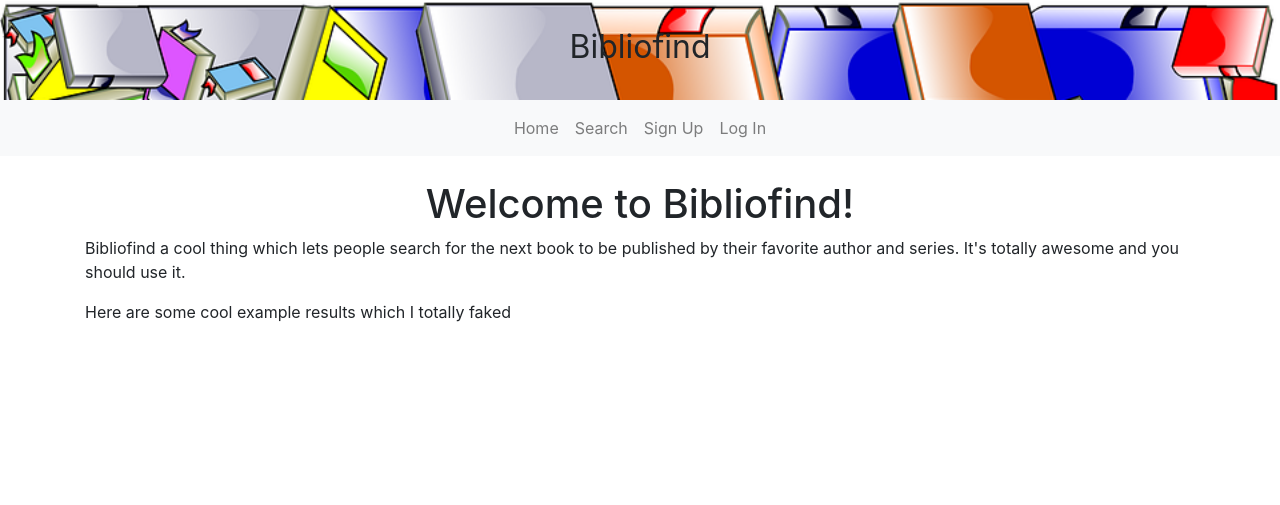
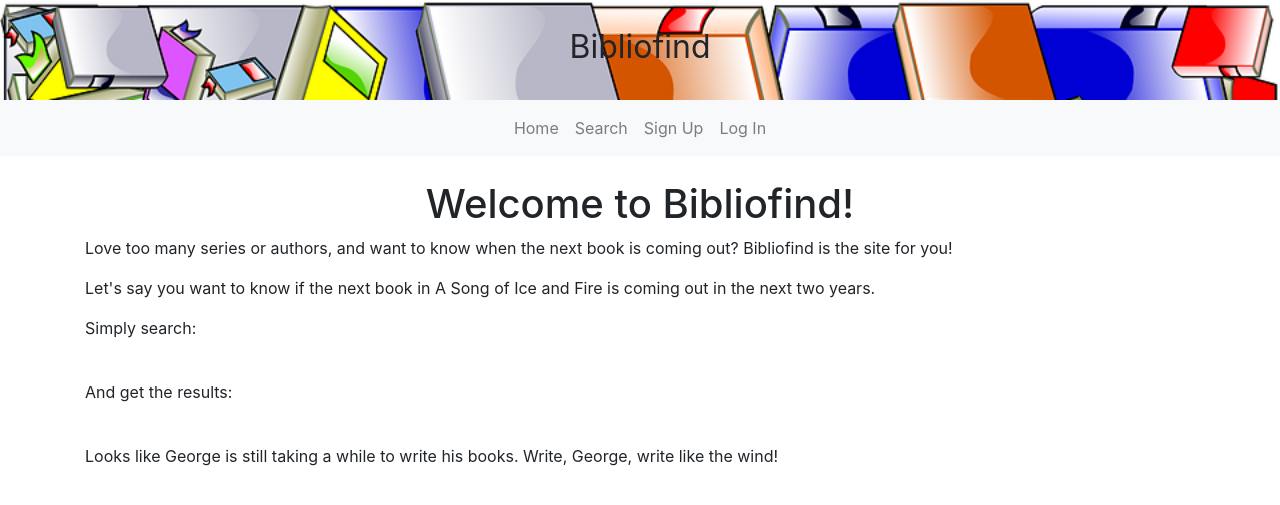
Before and after one commit to sdublish/hackbright-project, a Flask app: page / in a window 1280 px wide. Shown: the top 505 px of the page. Run offline with Flask 2, Linux system fonts and the light colour scheme; parts of the project's set-up code (start-up, migrations or seed data) failed here and were passed over; some libraries are stand-ins or nearby versions.

Commit message:
Last changes before code freeze

```diff
--- a/server.py
+++ b/server.py
@@ -80,6 +80,7 @@ def show_search():
 
 @app.route("/search.json", methods=["POST"])
 def search_json():
+    """ Returns search results based off author or series inputted"""
     author = request.form.get("author")
     series_id = request.form.get("series")
     timeframe = int(request.form.get("timeframe"))
@@ -90,7 +91,7 @@ def search_json():
     py_date = datetime.strptime(date_str, "%b %d %Y")
     td = timedelta(days=timeframe)
 
-    if author:  # considering moving this to google_util, even though functionality isn't reused
+    if author:
         payload = {"q": "inauthor:" + author,
                    "langRestrict": "en",
                    "orderBy": "newest",
@@ -102,7 +103,6 @@ def search_json():
 
         if response.status_code == 200:
             results = response.json()
-            # can clean up the code here
             next_book = results["items"][0]["volumeInfo"]
             next_book_cover = no_cover_img
 
@@ -112,12 +112,13 @@ def search_json():
             next_book_id = results["items"][0]["id"]
 
             published_date = get_pub_date_with_book_id(next_book_id)
-            # if error, return jsonify({status:error})
-            # what if this returns an error? What do I want to do?
+
+            if published_date == "error":
+                return jsonify({"status": "error"})
+
             pdate = convert_string_to_datetime(published_date)
 
-            most_recent = (next_book["title"], published_date, next_book_cover)
-            result = most_recent
+            result = (next_book["title"], published_date, next_book_cover)
 
             if td and not (py_date <= pdate <= py_date + td):
                 if pdate < py_date:
@@ -139,24 +140,23 @@ def search_json():
                             break
 
             if "search_history" in session:
-                search = (date, tf_str, author, most_recent, result)
+                search = (date, tf_str, author, result)
                 # this looks redundant, but if I try to modify the session value directly
                 # it doesn't update, so it has to be like this
                 s_history = session["search_history"]
                 s_history.append(search)
                 session["search_history"] = s_history
 
-            return jsonify({"results": result, "most_recent": most_recent})
+            return jsonify({"status": "ok", "results": result})
 
-        # need to figure out how I want to handle if the API throws an error
+        return jsonify({"status": "error"})
 
     else:  # if series is being searched
-        # need to modify this to handle what would happen if it returns an error
         series = Series.query.get(series_id)
         results = get_last_book_of_series(series.series_name, series.goodreads_id, py_date, td)
 
         if "search_history" in session:
-            search = (date, tf_str, series.series_name, results["most_recent"], results["results"])
+            search = (date, tf_str, series.series_name, results["results"])
             # this looks redundant, but if I try to modify the session value directly
             # it doesn't update, so it has to be like this
             s_history = session["search_history"]
@@ -190,6 +190,7 @@ def show_adv_search():
 
 @app.route("/by-author", methods=["POST"])
 def search_by_author():
+    """ Returns list of series associated with author"""
     author_name = request.form.get("author")
     author = Author.query.filter_by(author_name=author_name).first()
 
@@ -226,11 +227,10 @@ def search_by_author():
                 return redirect("/adv-search")
 
     else:  # author is not in database
-        # can you unpack a tuple? Might make sense here
-        actual_info = get_author_goodreads_info(author_name)
+        possible_id, possible_name = get_author_goodreads_info(author_name)
 
-        if actual_info[0]:
-            possible_author = Author.query.filter_by(goodreads_id=actual_info[0]).first()
+        if possible_id:
+            possible_author = Author.query.filter_by(goodreads_id=possible_id).first()
 
             if possible_author:  # if there was a typo that goodreads handled
                 series_info = get_series_list_by_author(possible_author.goodreads_id)
@@ -245,15 +245,15 @@ def search_by_author():
                     return redirect("/adv-search")
 
             else:  # author is not in database
-                db.session.add(Author(author_name=actual_info[1], goodreads_id=actual_info[0]))
+                db.session.add(Author(author_name=possible_name, goodreads_id=possible_id))
                 db.session.commit()
-                series_info = get_series_list_by_author(actual_info[0])
+                series_info = get_series_list_by_author(possible_id)
 
                 if series_info is not None:  # if we get results
-                    if author_name != actual_info[1]:
-                        flash("Showing results for {} instead of {}".format(actual_info[1], author_name), "info")
+                    if author_name != possible_name:
+                        flash("Showing results for {} instead of {}".format(possible_name, author_name), "info")
 
-                    title = "Series by {}".format(actual_info[1])
+                    title = "Series by {}".format(possible_name)
                     return render_template("series_results.html", series=series_info, title=title, tfs=timeframes)
 
                 else:  # did not get results/returned None
@@ -267,6 +267,7 @@ def search_by_author():
 
 @app.route("/by-book", methods=["POST"])
 def search_by_book():
+    """ Returns search results based off book title"""
     title = request.form.get("title")
 
     payload = {"q": title, "key": goodreads_key}
@@ -297,7 +298,7 @@ def search_by_book():
 
 @app.route("/book-series", methods=["POST"])
 def series_by_books():
-    # could definitely do unpacking here, if I wanted to
+    """ Shows series linked to book """
     book_info = request.form.get("book").split("||")
     book_id = book_info[0].strip()
     book_name = book_info[1].strip()
@@ -330,6 +331,7 @@ def series_by_books():
 
 @app.route("/series-result.json", methods=["POST"])
 def show_series_results():
+    """ Returns last book of series """
     series_id = request.form.get("id")
     series_name = request.form.get("name")
 
@@ -345,7 +347,7 @@ def show_series_results():
         results = get_last_book_of_series(series_name, series_id, py_date, td)
 
         if "search_history" in session:
-            search = (date, tf_str, series_name, results["most_recent"], results["results"])
+            search = (date, tf_str, series_name, results["results"])
             # this looks redundant, but if I try to modify the session value directly
             # it doesn't update, so it has to be like this
             s_history = session["search_history"]
@@ -356,6 +358,7 @@ def show_series_results():
             db.session.add(Series(goodreads_id=series_id, series_name=series_name))
             db.session.commit()
 
+        print(results)
         return jsonify(results)
 
     else:
@@ -370,6 +373,7 @@ def show_login():
 
 @app.route("/login", methods=["POST"])
 def login():
+    """ Logs in user if information matches what is in database """
     email = request.form.get("email")
     password = request.form.get("password")
     user = User.query.filter_by(email=email).first()
@@ -408,6 +412,7 @@ def show_signup():
 
 @app.route("/sign-up", methods=["POST"])
 def signup():
+    """ Signs up user if information is entered correctly """
     email = request.form.get("email")
 
     if User.query.filter_by(email=email).first():  # if email exists in database
@@ -419,7 +424,6 @@ def signup():
         lname = request.form.get("lname")
         password = request.form.get("password")
 
-        # is there a way to prevent a user from signing up as a string of spaces??
         if fname and lname and email and password:
             db.session.add(User(email=email, fname=fname, lname=lname,
                                 password=generate_password_hash(password)))
@@ -447,7 +451,6 @@ def show_profile(user_id):
     user = User.query.get(user_id)
 
     if user:
-        # you know, I could probably change this query so it only returns the series_id...
         fav_series_id = [s.series_id for s in Fav_Series.query.filter_by(user_id=user_id).all()]
         series = Series.query.filter(db.not_(Series.series_id.in_(fav_series_id))).all()
         return render_template("user_info.html", user=user, series=series)
@@ -493,6 +496,7 @@ def confirm_oauth():
 
 @app.route("/update-profile", methods=["POST"])
 def update_profile():
+    """ Updates user profile based off what was inputted """
     user_id = session.get("user_id")
     description = request.form.get("description")
     fav_book = request.form.get("fav-book")
@@ -525,44 +529,61 @@ def update_profile():
 
 @app.route("/update-authors", methods=["POST"])
 def update_authors():
+    """ Updates who is the user's favorites authors """
     user_id = session.get("user_id")
     unfav_authors = request.form.getlist("author-remove")
     new_authors = request.form.get("new-author").strip().splitlines()
     # might change how I flash messages
 
     if unfav_authors:
+        auth_names = "Successfully removed:"
         for author_id in unfav_authors:
             author = Fav_Author.query.filter_by(author_id=author_id, user_id=user_id).first()
+
             if author:
                 db.session.delete(author)
-                flash("Successfully removed {}".format(author.author.author_name), "success")
+                auth_names += " {},".format(author.author.author_name)
+
+        flash(auth_names.rstrip(","), "success")
 
     if new_authors:
+        auth_fav = ""
+        auth_add = ""
+
         for author_name in new_authors:
             author = Author.query.filter_by(author_name=author_name).first()
 
             if author:  # if author in database
                 if Fav_Author.query.filter_by(author_id=author.author_id, user_id=user_id).first():
-                    flash("You already liked {}!".format(author.author_name), "warning")
+                    auth_fav += " {},".format(author.author_name)
 
                 else:
                     db.session.add(Fav_Author(author_id=author.author_id, user_id=user_id))
-                    flash("Successfully added {}".format(author_name), "success")
+                    auth_add += " {},".format(author_name)
+
             else:  # if author is NOT in database
-                # unpack data?
-                goodreads_info = get_author_goodreads_info(author_name)
+                gr_id, gr_name = get_author_goodreads_info(author_name)
 
-                if author_name != goodreads_info[1]:  # name entered and name returned from goodreads do not match (indicates typo)
-                    flash("Could not find {}. Did you mean {}?".format(author_name, goodreads_info[1]), "info")
+                if author_name != gr_name:  # name entered and name returned from goodreads do not match (indicates typo)
+                    flash("Could not find {}. Did you mean {}?".format(author_name, gr_name), "info")
 
                 else:  # author is definitely NOT in database
-                    # need to handle what should happen if it's None
-                    db.session.add(Author(author_name=goodreads_info[1], goodreads_id=goodreads_info[0]))
-                    db.session.commit()
+                    if gr_id:
+                        db.session.add(Author(author_name=gr_name, goodreads_id=gr_id))
+                        db.session.commit()
 
-                    author_id = Author.query.filter_by(author_name=author_name).first().author_id
-                    db.session.add(Fav_Author(author_id=author_id, user_id=user_id))
-                    flash("Successfully added {}".format(author_name), "success")
+                        author_id = Author.query.filter_by(author_name=author_name).first().author_id
+                        db.session.add(Fav_Author(author_id=author_id, user_id=user_id))
+                        auth_add += " {},".format(author_name)
+
+                    else:
+                        flash("{}} is not in Goodreads, so cannot add to favorites. Sorry!".format(author_name), "warning")
+
+        if auth_fav:
+            flash("You already liked:{}".format(auth_fav.rstrip(",")), "warning")
+
+        if auth_add:
+            flash("Successfully added:{}".format(auth_add.rstrip(",")), "success")
 
     db.session.commit()
     return redirect("/user/{}".format(user_id))
@@ -570,6 +591,7 @@ def update_authors():
 
 @app.route("/update-fav-author.json", methods=["POST"])
 def update_fav_author():
+    """ Adds author to user's list of favorite authors """
     user_id = session.get("user_id")
     author_id = request.form.get("author_id")
 
@@ -587,6 +609,7 @@ def update_fav_author():
 
 @app.route("/get-author-id.json", methods=["POST"])
 def get_author_id():
+    """ Returns author id for author name inputted """
     a_name = request.form.get("author")
     author = Author.query.filter_by(author_name=a_name).first()
 
@@ -609,41 +632,66 @@ def get_author_id():
                 return jsonify({"auth_status": "ok", "id": new_auth.author_id})
 
         else:  # author is not in goodreads
-            pass
+            return jsonify({"auth_status": "error"})
 
 
 @app.route("/update-series", methods=["POST"])
 def update_series():
+    """ Updates list of favorite series for user """
     user_id = session.get("user_id")
     unfav_series = request.form.getlist("series-remove")
     new_series = request.form.getlist("series-add")
-    # might change how I decide to flash messages
 
     if unfav_series:
+        series_unfav = "Successfully removed:"
+
         for series_id in unfav_series:
             series = Fav_Series.query.filter_by(series_id=series_id, user_id=user_id).first()
             if series:  # check to see if in database... useful just-in-case check, but not really needed
                 db.session.delete(series)
-                flash("Successfully removed {}".format(series.series.series_name), "success")
+                series_unfav += " {},".format(series.series.series_name)
+
+        flash(series_unfav.rstrip(","), "success")
 
     if new_series:
+        series_fav = ""
+        series_add = ""
+
         for series_id in new_series:
             series = Series.query.get(series_id)
+
             if Fav_Series.query.filter_by(series_id=series_id, user_id=user_id).first():
-                flash("You already liked {}!".format(series.series_name), "warning")
+                series_fav += " {},".format(series.series_name)
 
             else:
                 db.session.add(Fav_Series(series_id=series_id, user_id=user_id))
-                flash("Successfully added {}".format(series.series_name), "success")
+                series_add += " {},".format(series.series_name)
 
-    # maybe figure out I want to handle if the series check fails later...
+        if series_fav:
+            flash("You already liked:{}".format(series_fav.rstrip(",")), "warning")
+
+        if series_add:
+            flash("Successfullly added:{}".format(series_add.rstrip(",")), "success")
 
     db.session.commit()
     return redirect("/user/{}".format(user_id))
 
 
+@app.route("/get-series-id.json", methods=["POST"])
+def get_series_id():
+    """ Returns series id based off series name """
+    series_name = request.form.get("series_name")
+    series = Series.query.filter_by(series_name=series_name)
+
+    if series:
+        return jsonify({"status": "ok", "id": series.series_id})
+    else:
+        return jsonify({"status": "Could not find series. Please try again."})
+
+
 @app.route("/update-fav-series.json", methods=["POST"])
 def update_fav_series():
+    """ Adds series to user's favorite series """
     user_id = session.get("user_id")
     series_id = request.form.get("series_id")
 
@@ -711,6 +759,7 @@ def show_author_info(author_id):
 
 @app.route("/goodreads-follow-author/<author_id>")
 def follow_goodreads_author(author_id):
+    """ Follows author on Goodreads linked to user's account """
     user = User.query.get(session.get("user_id"))
     author = Author.query.get(author_id)  # check to see if author exists as well
     if user:
@@ -754,8 +803,7 @@ def show_series_info(series_id):
             series_info["works"] = []
 
             for work in series_works:
-                valid_positions = [str(i) for i in range(1, int(series_info["length"]) + 1)]
-                # maybe make this a set?
+                valid_positions = set(str(i) for i in range(1, int(series_info["length"]) + 1))
 
                 if work.find("user_position").text in valid_positions:
                     work_info = get_info_for_work(work)
@@ -772,8 +820,6 @@ def show_series_info(series_id):
 
                     author = work_info["author"]
                     series_info["works"].append((title, author, pub_date, cover))
-                    # might consider adding some sort of sorting to make sure books show up in order
-                    # then again, they are in order on Goodreads so... idk
 
             if (len(series_info["works"]) != int(series_info["length"])):
                 series_info["length"] = str(len(series_info["works"]))
--- a/templates/homepage.html
+++ b/templates/homepage.html
@@ -4,6 +4,13 @@
 
 {% block content %}
 <h1 class="text-center"> Welcome to Bibliofind! </h1>
-<p> Bibliofind a cool thing which lets people search for the next book to be published by their favorite author and series. It's totally awesome and you should use it. </p>
-<p> Here are some cool example results which I totally faked </p>
+
+<p> Love too many series or authors, and want to know when the next book is coming out? Bibliofind is the site for you! </p>
+<p>Let's say you want to know if the next book in A Song of Ice and Fire is coming out in the next two years. </p>
+   <p> Simply search:</p>
+    <img>
+    <p>And get the results:</p>
+    <img>
+    <p>Looks like George is still taking a while to write his books. Write, George, write like the wind!</p>
+
 {% endblock %}
--- a/templates/user_info.html
+++ b/templates/user_info.html
@@ -47,7 +47,6 @@
         <th scope="col"> Date Searched </th>
         <th scope="col"> Timeframe </th>
         <th scope="col"> Search Term </th>
-        <th scope="col"> Most Recently Released </th>
         <th scope="col"> Search Result </th>
     </tr>
 </thead>
@@ -57,10 +56,8 @@
         <td> {{ item[0] }} </td>
         <td> {{ item [1] }} </td>
         <td> {{ item[2] }} </td>
+        {% if item[3][1]%}
         <td> {{ item[3][0] }}, publication date: {{ item[3][1] }} </td>
-        {% if item[4][1]%}
-         <td> {{ item[4][0] }}, publication date: {{ item[4][1] }} </td>
-
         {% else %}
          <td> No results found </td>
         {% endif %}
--- a/tests.py
+++ b/tests.py
@@ -273,7 +273,7 @@ class GoodreadsUtilTests(TestCase):
             <original_publication_day>9</original_publication_day>
             </work></series_work></series_works></series></response>"""
             exp_result = ('Test 2', '2016-03-09', 'url')
-            exp_dict = {'status': 'ok', 'most_recent': exp_result, 'results': exp_result}
+            exp_dict = {'status': 'ok', 'results': exp_result}
             self.assertEqual(exp_dict, get_last_book_of_series('series', '1', 'date', 0))
 
     def test_get_last_book_of_series_not_in_range(self):
@@ -291,9 +291,8 @@ class GoodreadsUtilTests(TestCase):
             <original_publication_month>3</original_publication_month>
             <original_publication_day>9</original_publication_day>
             </work></series_work></series_works></series></response>"""
-            exp_mr = ('Test 2', '2016-03-09', 'url')
             exp_r = (None, None, "http://sendmeglobal.net/images/404.png")
-            self.assertEqual({'status': 'ok', 'most_recent': exp_mr, "results": exp_r}, get_last_book_of_series('series', 1, datetime.now(), timedelta(days=183)))
+            self.assertEqual({'status': 'ok', "results": exp_r}, get_last_book_of_series('series', 1, datetime.now(), timedelta(days=183)))
 
 
 class FlaskNotLoggedInTests(TestCase):
```
Also changed, not shown: goodreads_util.py (+5 -8 lines), static/js/search.js (+7 -5 lines), static/js/seriesResults.js (+38 -10 lines), templates/search.html (+2 -5 lines), templates/series_info.html (+11 -8 lines), templates/series_results.html (+10 -6 lines).
